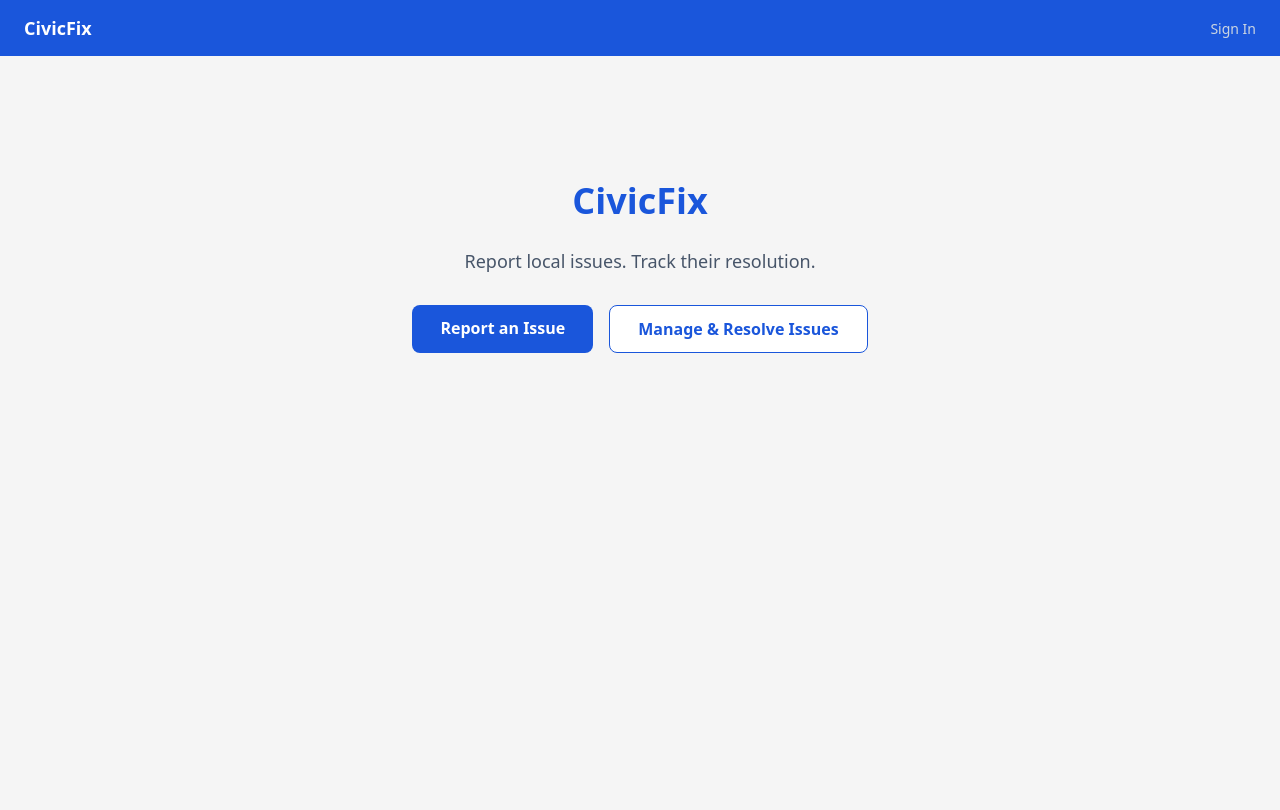
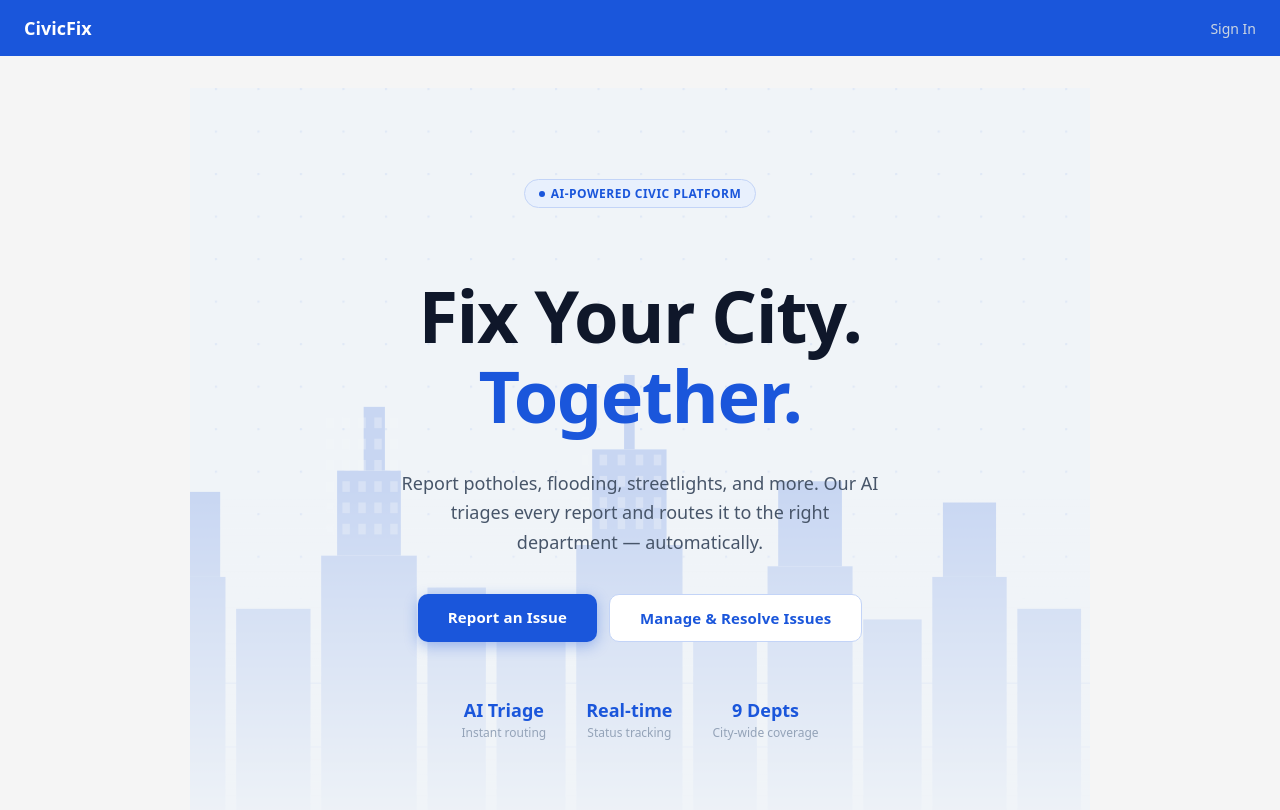
Before and after one commit to sharan-s2k/uwb-hacks, a Next.js app in the folder frontend/: page / in a window 1280 px wide. Shown: the top 810 px of the page. Built offline with nearby package versions, Linux system fonts and the light colour scheme.

Commit message:
Enhance Home Page

```diff
--- a/frontend/app/page.tsx
+++ b/frontend/app/page.tsx
@@ -2,21 +2,167 @@ import Link from "next/link";
 
 export default function Home() {
   return (
-    <div style={{ textAlign: "center", paddingTop: 64 }}>
-      <h1 style={{ fontSize: 36, fontWeight: 700, color: "#1a56db" }}>CivicFix</h1>
-      <p style={{ fontSize: 18, color: "#475569", marginTop: 12 }}>
-        Report local issues. Track their resolution.
+    <div style={{ position: "relative", minHeight: "calc(100vh - 56px)", overflow: "hidden", background: "#f0f4f8" }}>
+
+      {/* Backdrop SVG — subtle civic/city grid */}
+      <svg
+        aria-hidden="true"
+        style={{
+          position: "absolute",
+          inset: 0,
+          width: "100%",
+          height: "100%",
+          opacity: 0.18,
+          pointerEvents: "none",
+        }}
+        xmlns="http://www.w3.org/2000/svg"
+        preserveAspectRatio="xMidYMid slice"
+        viewBox="0 0 1200 700"
+      >
+        {/* City skyline silhouette */}
+        <g fill="#1a56db">
+          {/* Buildings */}
+          <rect x="0"   y="480" width="60"  height="220" />
+          <rect x="10"  y="420" width="40"  height="60"  />
+          <rect x="70"  y="500" width="80"  height="200" />
+          <rect x="90"  y="450" width="40"  height="50"  />
+          <rect x="160" y="460" width="50"  height="240" />
+          <rect x="165" y="380" width="40"  height="80"  />
+          <rect x="220" y="490" width="70"  height="210" />
+          <rect x="300" y="440" width="90"  height="260" />
+          <rect x="315" y="360" width="60"  height="80"  />
+          <rect x="340" y="300" width="20"  height="60"  /> {/* antenna */}
+          <rect x="400" y="470" width="55"  height="230" />
+          <rect x="465" y="510" width="65"  height="190" />
+          <rect x="540" y="430" width="100" height="270" />
+          <rect x="555" y="340" width="70"  height="90"  />
+          <rect x="585" y="270" width="10"  height="70"  /> {/* spire */}
+          <rect x="650" y="480" width="60"  height="220" />
+          <rect x="720" y="450" width="80"  height="250" />
+          <rect x="730" y="370" width="60"  height="80"  />
+          <rect x="810" y="500" width="55"  height="200" />
+          <rect x="875" y="460" width="70"  height="240" />
+          <rect x="885" y="390" width="50"  height="70"  />
+          <rect x="955" y="490" width="60"  height="210" />
+          <rect x="1025" y="440" width="90" height="260" />
+          <rect x="1040" y="360" width="60" height="80"  />
+          <rect x="1060" y="300" width="20" height="60"  />
+          <rect x="1125" y="470" width="75" height="230" />
+
+          {/* Windows — rows on tall buildings */}
+          {[310,330,350,370,390,410].map(y => (
+            [305,320,335,350,365].map(x => (
+              <rect key={`${x}-${y}`} x={x} y={y} width="7" height="10" opacity="0.35" fill="#fff" />
+            ))
+          ))}
+          {[345,365,385,405].map(y => (
+            [545,562,579,596,613].map(x => (
+              <rect key={`${x}-${y}`} x={x} y={y} width="7" height="10" opacity="0.35" fill="#fff" />
+            ))
+          ))}
+          {[375,395,415,435].map(y => (
+            [1030,1047,1064,1081].map(x => (
+              <rect key={`${x}-${y}`} x={x} y={y} width="7" height="10" opacity="0.35" fill="#fff" />
+            ))
+          ))}
+        </g>
+
+        {/* Road grid */}
+        <g stroke="#1a56db" strokeWidth="1.5" fill="none" opacity="0.5">
+          {/* Horizontal roads */}
+          <line x1="0" y1="560" x2="1200" y2="560" />
+          <line x1="0" y1="620" x2="1200" y2="620" />
+          {/* Vertical roads / intersections */}
+          <line x1="150"  y1="560" x2="150"  y2="700" />
+          <line x1="380"  y1="560" x2="380"  y2="700" />
+          <line x1="600"  y1="560" x2="600"  y2="700" />
+          <line x1="820"  y1="560" x2="820"  y2="700" />
+          <line x1="1050" y1="560" x2="1050" y2="700" />
+        </g>
+
+        {/* Subtle dot grid overlay */}
+        <pattern id="dots" x="0" y="0" width="40" height="40" patternUnits="userSpaceOnUse">
+          <circle cx="1" cy="1" r="1.2" fill="#1a56db" opacity="0.4" />
+        </pattern>
+        <rect x="0" y="0" width="1200" height="480" fill="url(#dots)" />
+
+        {/* Gradient fade at bottom so skyline blends */}
+        <defs>
+          <linearGradient id="fade" x1="0" y1="0" x2="0" y2="1">
+            <stop offset="0%"   stopColor="#f0f4f8" stopOpacity="0" />
+            <stop offset="100%" stopColor="#f0f4f8" stopOpacity="1" />
+          </linearGradient>
+        </defs>
+        <rect x="0" y="380" width="1200" height="320" fill="url(#fade)" />
+      </svg>
+
+      {/* Foreground content */}
+      <div style={{
+        position: "relative",
+        zIndex: 1,
+        display: "flex",
+        flexDirection: "column",
+        alignItems: "center",
+        justifyContent: "center",
+        minHeight: "calc(100vh - 56px)",
+        padding: "0 24px",
+        textAlign: "center",
+      }}>
+        {/* Badge */}
+        <div style={{
+          display: "inline-flex",
+          alignItems: "center",
+          gap: 6,
+          background: "#e8f0fd",
+          border: "1px solid #c3d4f7",
+          borderRadius: 20,
+          padding: "5px 14px",
+          fontSize: 12,
+          fontWeight: 600,
+          color: "#1a56db",
+          letterSpacing: ".04em",
+          marginBottom: 20,
+          textTransform: "uppercase",
+        }}>
+          <span style={{ width: 6, height: 6, borderRadius: "50%", background: "#1a56db", display: "inline-block" }} />
+          AI-Powered Civic Platform
+        </div>
+
+        <h1 style={{
+          fontSize: "clamp(40px, 6vw, 72px)",
+          fontWeight: 800,
+          color: "#0f172a",
+          letterSpacing: "-1.5px",
+          lineHeight: 1.1,
+          marginBottom: 16,
+        }}>
+          Fix Your City.<br />
+          <span style={{ color: "#1a56db" }}>Together.</span>
+        </h1>
+
+        <p style={{
+          fontSize: "clamp(15px, 2vw, 18px)",
+          color: "#475569",
+          maxWidth: 480,
+          lineHeight: 1.65,
+          marginBottom: 36,
+        }}>
+          Report potholes, flooding, streetlights, and more. Our AI triages every report and routes it to the right department — automatically.
         </p>
-      <div style={{ marginTop: 32, display: "flex", gap: 16, justifyContent: "center" }}>
+
+        <div style={{ display: "flex", gap: 12, justifyContent: "center", flexWrap: "wrap" }}>
           <Link
             href="/report"
             style={{
               background: "#1a56db",
               color: "#fff",
-            padding: "12px 28px",
-            borderRadius: 8,
+              padding: "13px 30px",
+              borderRadius: 10,
               textDecoration: "none",
-            fontWeight: 600,
+              fontWeight: 700,
+              fontSize: 15,
+              boxShadow: "0 4px 14px rgba(26,86,219,.35)",
+              letterSpacing: ".01em",
             }}
           >
             Report an Issue
@@ -26,16 +172,39 @@ export default function Home() {
             style={{
               background: "#fff",
               color: "#1a56db",
-            padding: "12px 28px",
-            borderRadius: 8,
+              padding: "13px 30px",
+              borderRadius: 10,
               textDecoration: "none",
-            fontWeight: 600,
-            border: "1px solid #1a56db",
+              fontWeight: 700,
+              fontSize: 15,
+              border: "1.5px solid #c3d4f7",
+              letterSpacing: ".01em",
             }}
           >
             Manage &amp; Resolve Issues
           </Link>
         </div>
+
+        {/* Stats row */}
+        <div style={{
+          display: "flex",
+          gap: 40,
+          marginTop: 56,
+          flexWrap: "wrap",
+          justifyContent: "center",
+        }}>
+          {[
+            { value: "AI Triage", label: "Instant routing" },
+            { value: "Real-time", label: "Status tracking" },
+            { value: "9 Depts", label: "City-wide coverage" },
+          ].map(({ value, label }) => (
+            <div key={label} style={{ textAlign: "center" }}>
+              <div style={{ fontSize: 18, fontWeight: 700, color: "#1a56db" }}>{value}</div>
+              <div style={{ fontSize: 12, color: "#94a3b8", marginTop: 2 }}>{label}</div>
+            </div>
+          ))}
+        </div>
+      </div>
     </div>
   );
 }
```
Lines whose indentation alone changed are shown as unchanged.
